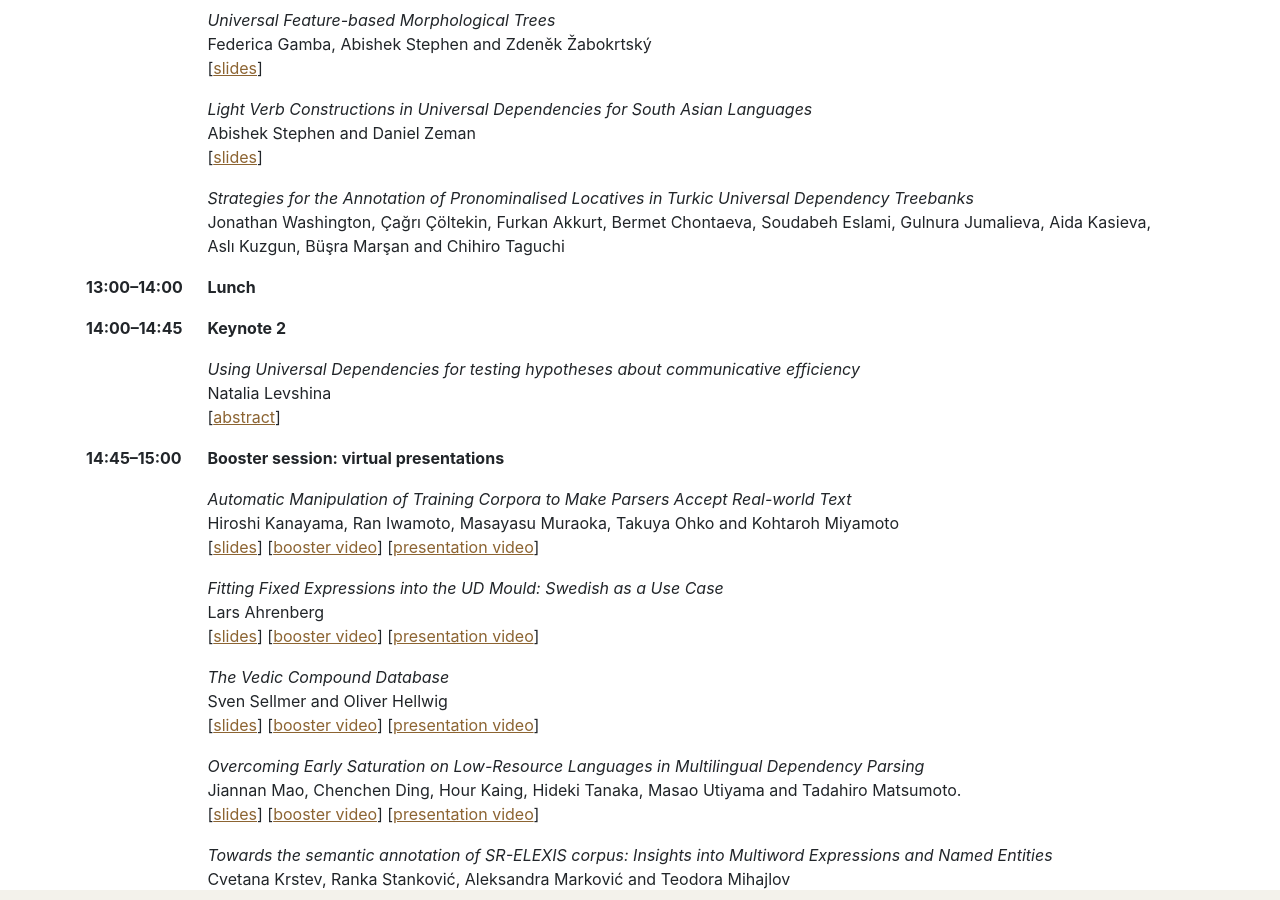
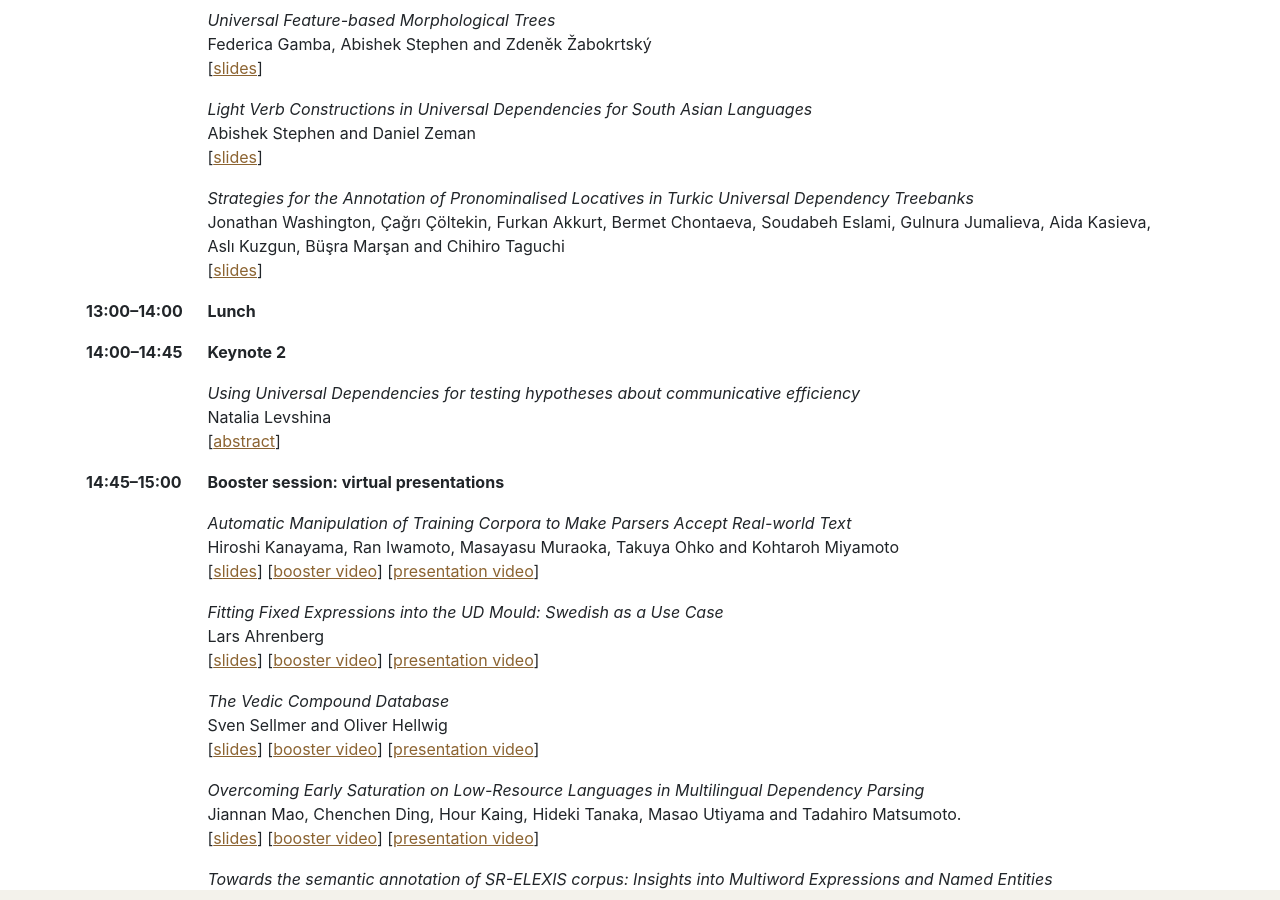
Before and after one commit to multiword/multiword.github.io, a Jekyll site: the page built from mweud2024/index.md, in a window 1280 px wide and 900 px high, scrolled down 3199 px. Built offline with Jekyll 4.4.1, drawn with Linux system fonts in a browser that asks for light colours; comment, search, counter and statistics services are not loaded.

Commit message:
Updated poster, added slides

```diff
--- a/mweud2024/index.md
+++ b/mweud2024/index.md
@@ -251,6 +251,7 @@
         <td>
             <i>Strategies for the Annotation of Pronominalised Locatives in Turkic Universal Dependency Treebanks</i><br>
             Jonathan Washington, Çağrı Çöltekin, Furkan Akkurt, Bermet Chontaeva, Soudabeh Eslami, Gulnura Jumalieva, Aida Kasieva, Aslı Kuzgun, Büşra Marşan and Chihiro Taguchi<br>
+            [<a href="slides/washington-etal-2024-strategies-slides.pdf">slides</a>]
         </td>
     </tr>
     <tr>
```
Also changed, not shown: 2 other files.
